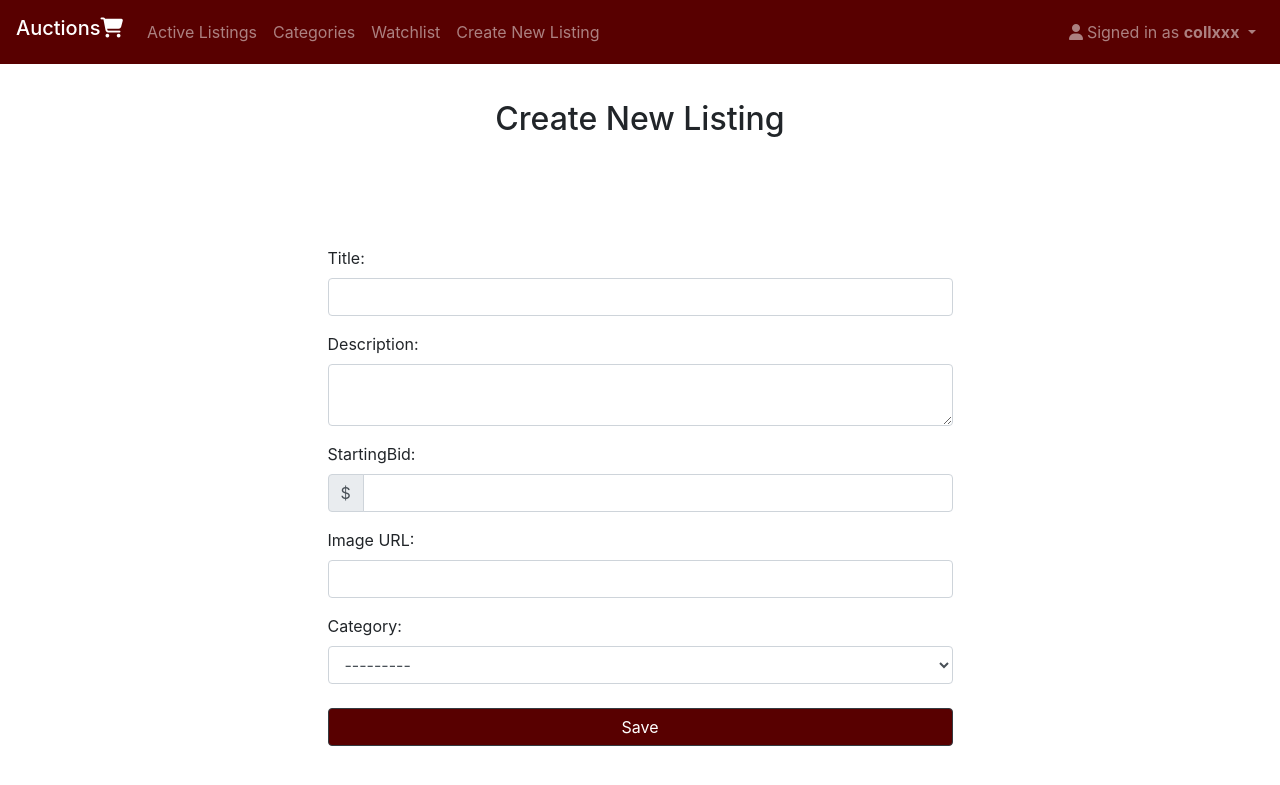
After one commit to collins-isiwu/Commerce, a Django app: page /createlisting in a window 1280 px wide. The commit adds this page. Shown: the top 785 px of the page. Run offline with Django 3.2, Linux system fonts and the light colour scheme; a user stored in the database is signed in; data that the repository does not hold is empty; some libraries are stand-ins or nearby versions.

Commit message:
third commit

```diff
--- /dev/null
+++ b/commerce/auctions/forms.py
@@ -0,0 +1,39 @@
+from tkinter import Widget
+from django import forms
+from .models import *
+
+# Model form for a new listing
+class NewListingForm(forms.ModelForm):
+    class Meta:
+        model = Listing
+        fields = ['title', 'description', 'startingBid', 'image', 'category']
+        widgets = {
+            'title': forms.TextInput(attrs={'class': 'form-control'}),
+            'description': forms.Textarea(attrs={'rows':2, 'maxlength': 1000, 'class': 'form-control'}),
+            'startingBid': forms.NumberInput(attrs={'class': 'form-control'}),
+            'image': forms.URLInput(attrs={'class': 'form-control'}),
+            'category': forms.Select(attrs={'class': 'form-control'})
+        }
+        labels = {
+            'image': 'Image URL'
+        }
+
+
+# Model form for commenting on a particular listing
+class CommentForm(forms.ModelForm):
+    class Meta:
+        model = Comments
+        fields = ['comment']
+        widgets = {
+            'comment': forms.Textarea(attrs={'rows': 2, 'class': 'form-control', 'maxlength': '5000'})
+        }
+
+
+# Model form for inputting a Bid
+class BidForm(forms.ModelForm):
+    class Meta:
+        model = Bids
+        fields = ['amount']
+        widgets = {
+            'amount': forms.NumberInput(attrs={'class': 'form-control'})
+        }
--- a/commerce/auctions/models.py
+++ b/commerce/auctions/models.py
@@ -1,4 +1,3 @@
-from time import time
 from django.contrib.auth.models import AbstractUser
 from django.db import models
 from django.db.models import Max
@@ -8,7 +7,7 @@ class User(AbstractUser):
     pass
 
 class Category(models.Model):
-    categorified = models.CharField(max_length=30)
+    categorified = models.CharField(max_length=100)
 
     def __str__(self):
         return self.categorified
--- a/commerce/auctions/static/auctions/styles.css
+++ b/commerce/auctions/static/auctions/styles.css
@@ -1,3 +1,11 @@
 nav {
     background-color: #580000;
 }
+
+.Yo {
+    margin: 100px 0px;
+}
+
+.btn {
+    background-color: #580000;
+}
--- a/commerce/auctions/templates/auctions/layout.html
+++ b/commerce/auctions/templates/auctions/layout.html
@@ -13,7 +13,7 @@
         <script src="https://kit.fontawesome.com/1aafe838d6.js" crossorigin="anonymous"></script>
     </head>
     <body>
-        <nav class="navbar fixed-top navbar-dark bg-dark navbar-expand-lg">
+        <nav class="navbar fixed-top navbar-dark navbar-expand-lg">
             <h4 class="navbar-brand">Auctions<i class="fas fa-solid fa-cart-shopping"></i></h4>
             <button class="navbar-toggler" type="button" data-toggle="collapse" data-target="#navbartoggle" aria-controls="navbartoggle" aria-expanded="false" aria-label="toggle navigation">
                 <span class="navbar-toggler-icon"></span>
@@ -23,6 +23,18 @@
                     <li class="nav-item">
                         <a class="nav-link" href="{% url 'index' %}">Active Listings</a>
                     </li>
+                    <li class="nav-item">
+                        <a class="nav-link" href="{% url 'categories' %}">Categories</a>
+                    </li>
+
+                    {% if user.is_authenticated %}
+                        <li class="nav-item">
+                            <a class="nav-link" href="{% url 'watchlist' %}">Watchlist</a>
+                        </li>
+                        <li class="nav-item">
+                            <a class="nav-link" href="{% url 'createlisting' %}">Create New Listing</a>
+                        </li>
+                    {% endif %}
                 </ul>
                 <ul class="navbar-nav justify-content-end">
                     {% if user.is_authenticated %}
--- /dev/null
+++ b/commerce/auctions/templates/auctions/newlisting.html
@@ -0,0 +1,40 @@
+{% extends "auctions/layout.html" %}
+
+{% block title %}
+    Create New Listing
+{% endblock %}
+
+{% block body %}
+    <h2 class="text-center title Yo">Create New Listing</h2>
+    <div class="row justify-content-center align-items-center">
+        <div class="col-10 col-md-8 col-lg-6 pt-2">
+            <form action="{% url 'createlisting' %}" method="POST">
+                {% csrf_token %}
+
+                {% for field in form %}
+
+                    {% if field.name != 'startingBid' %}
+                        <div class="form-group">
+                            {{ field.label_tag }} {{ field }}
+                        </div>
+                    {% else %}
+                        {{ field.label_tag }}
+                        <div class="input-group mb-3">
+                            <div class="input-group-prepend">
+                                <span class="input-group-text" id="basic-addon1">$</span>
+                            </div>
+                            {{ field }}
+                        </div>
+
+                    {% endif %}
+
+                {% endfor %}
+
+            <div class="form-group my-4">
+                <button type="submit" class="btn btn-dark btn-customized btn-block">Save</button>
+            </div>
+
+            </form>
+        </div>
+    </div>
+{% endblock %}
--- a/commerce/auctions/urls.py
+++ b/commerce/auctions/urls.py
@@ -6,5 +6,9 @@ urlpatterns = [
     path("", views.index, name="index"),
     path("login", views.login_view, name="login"),
     path("logout", views.logout_view, name="logout"),
-    path("register", views.register, name="register")
+    path("register", views.register, name="register"),
+    path("createlisting", views.createlisting, name="createlisting"),
+    path("categories", views.categories, name="categories"),
+    path("category/<int:category_id>", views.category, name="category"),
+    path("watchlist", views.watchlist, name="watchlist")
 ]
--- a/commerce/auctions/views.py
+++ b/commerce/auctions/views.py
@@ -3,12 +3,15 @@ from django.db import IntegrityError
 from django.http import HttpResponse, HttpResponseRedirect
 from django.shortcuts import render
 from django.urls import reverse
-
-from .models import User
+from django.contrib.auth.decorators import login_required
+from .forms import NewListingForm, CommentForm, BidForm
+from .models import User, Listing, Category
 
 
 def index(request):
-    return render(request, "auctions/index.html")
+    return render(request, "auctions/index.html", {
+        "Listing": Listing.objects.all()
+    })
 
 
 def login_view(request):
@@ -61,3 +64,70 @@ def register(request):
         return HttpResponseRedirect(reverse("index"))
     else:
         return render(request, "auctions/register.html")
+
+@login_required(login_url='login')
+def createlisting(request):
+    if request == 'POST':
+
+        # Take in the data the user submitted and save it as form
+        form = NewListingForm(request.POST)
+
+        # Checks if the form data is valid
+        if form.is_valid():
+            # Sets creator field
+            form.instance.author = request.user
+            # Saves new listing
+            new_listing = form.save()
+            # Redirect the user to listing page
+            return HttpResponseRedirect(reverse("listing", args=(new_listing.pk,)))
+    else:
+        # If the user request via GET (or any other method), we'll create a blank form
+        form = NewListingForm()
+
+        return render (request, "auctions/newlisting.html", {
+            "form": form
+        })
+
+
+def listing(request, Listing_id):
+
+    # Look up the relevant information from the db to load the page
+    listing = Listing.objects.get(pk=Listing_id)
+    comments = listing.comments.all()
+    totalComments = comments.count()
+
+    # checks if the user is on the watchlist of the listing
+    if request.user.is_authenticated:
+        is_in_watchlist = listing.is_in_watchlist(request.user)
+    else:
+        is_in_watchlist = False
+
+    return render(request, "auctions/listing.html", {
+        "listing": listing,
+        "listing_id": Listing_id,
+        "comments": comments,
+        "totalComments": totalComments,
+        "is_in_watchlist": is_in_watchlist,
+        "user": request.user,
+        "Bidform": BidForm(),
+        "comment_form": CommentForm()
+    })
+
+
+# Page that shows lists of categories available on the website
+def categories(request):
+    return render (request, "auctions/categories.html", {
+        "categories": Category.objects.all().order_by('categorified')
+    })
+
+
+# Shows all the listing under a category
+def category(request, category_id):
+    return render(request, "auctions/category.html", {
+        "category": Category.objects.get(pk=category_id),
+        "listings": Listing.objects.filter(active=True, category=category_id)
+    })
+
+
+def watchlist(request):
+    pass
--- a/commerce/commerce/settings.py
+++ b/commerce/commerce/settings.py
@@ -37,6 +37,7 @@ INSTALLED_APPS = [
     'django.contrib.contenttypes',
     'django.contrib.sessions',
     'django.contrib.messages',
+    'django.contrib.humanize',
     'django.contrib.staticfiles',
 ]
 
```
Also changed, not shown: commerce/auctions/templates/auctions/categories.html (added, +20 -0 lines), commerce/auctions/templates/auctions/category.html (added, +33 -0 lines), commerce/auctions/templates/auctions/index.html (+26 -2 lines), commerce/db.sqlite3.
